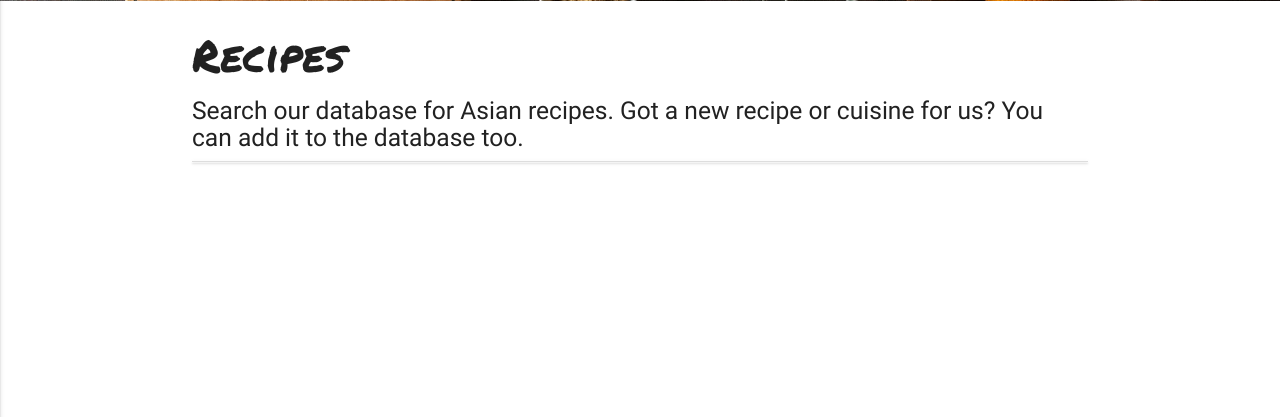
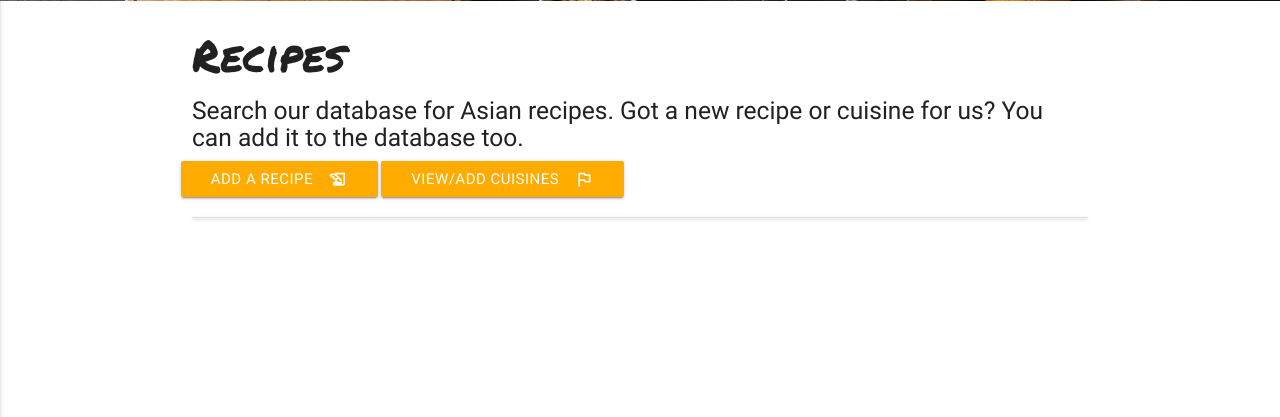
Before and after one commit to Code-Institute-Submissions/ricebowl-milestone3project, a Flask app: page /get_recipes in a window 1280 px wide. Shown: the part 383-800 px from the top of the page. Run offline with Flask 2, Linux system fonts and the light colour scheme; data that the repository does not hold is empty; some libraries are stand-ins or nearby versions.

Commit message:
Added buttons for add recipe and view/add cuisines to recipe.html

```diff
--- a/templates/recipes.html
+++ b/templates/recipes.html
@@ -7,6 +7,10 @@
 <div class="container">
     <h3>Recipes</h3>
     <h5>Search our database for Asian recipes. Got a new recipe or cuisine for us? You can add it to the database too.</h5>
+    <div class="row">
+        <a href="{{ url_for('add_recipe')}}" class="waves-effect waves-light btn amber accent-4"><i class="material-icons right">history_edu</i>Add a Recipe</a>
+        <a href="{{ url_for('get_cuisines')}}" class="waves-effect waves-light btn amber accent-4"><i class="material-icons right">outlined_flag</i>View/Add Cuisines</a>
+    </div>
     <div>
         <ul class="collapsible">
             {% for recipe in recipes %}
```
